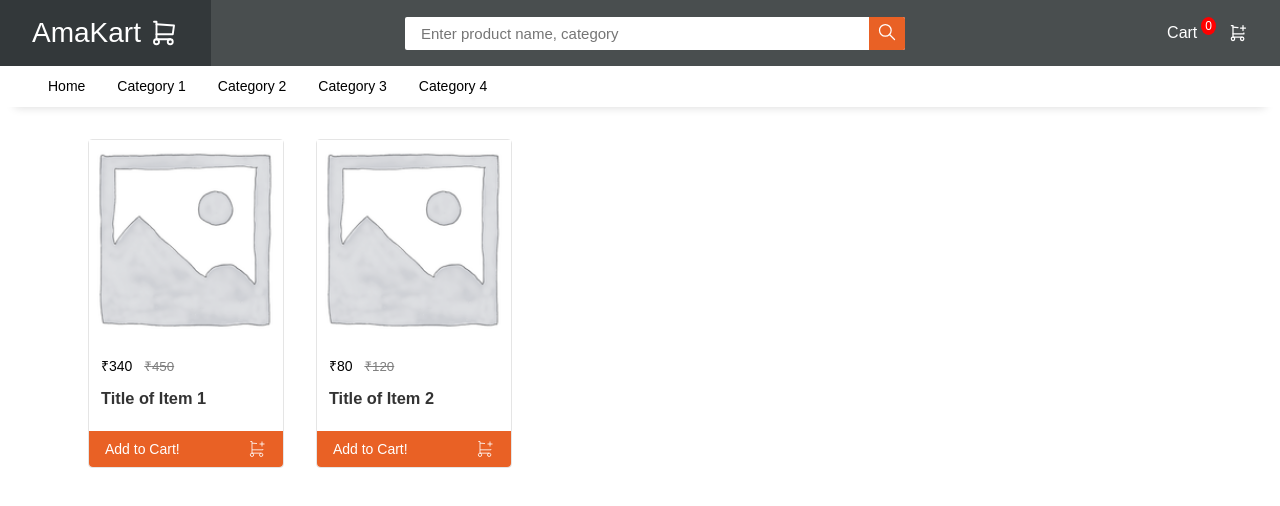
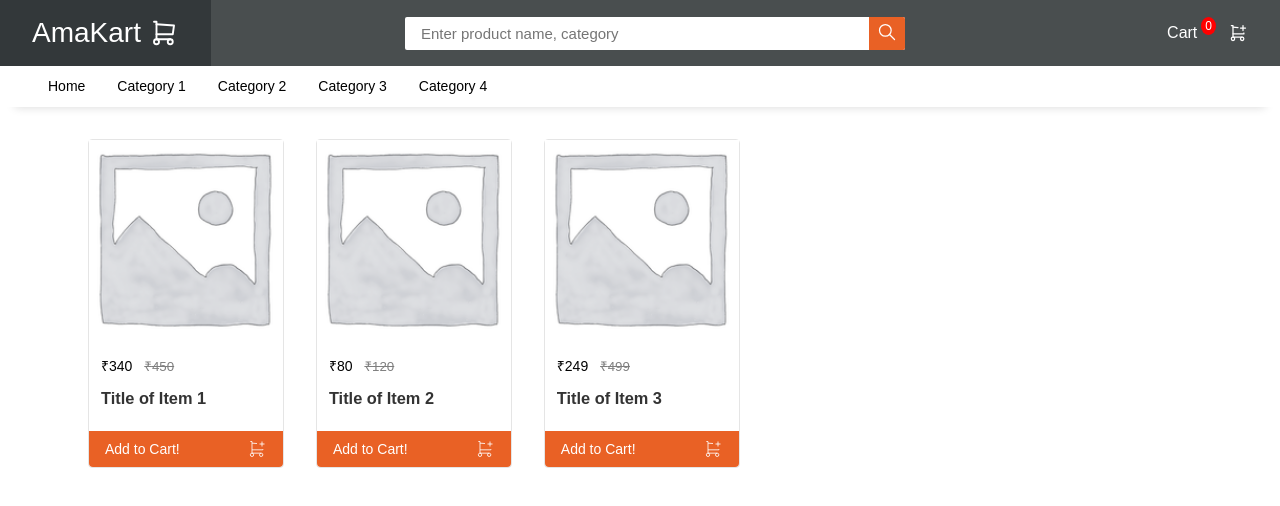
Before and after one commit to harshvaghanii/ecommercewebsite, a React (Create React App) app: page / in a window 1280 px wide. Shown: the top 506 px of the page. Built offline with nearby package versions, Linux system fonts and the light colour scheme; a web font is replaced by a local one.

Commit message:
Conditional rendering

```diff
--- a/src/components/Products/Products.js
+++ b/src/components/Products/Products.js
@@ -1,6 +1,7 @@
+import { useState } from "react";
 import ListItems from "./ListItems/ListItems";
 const Products = () => {
-    const data = [
+    const [items, setItem] = useState([
         {
             id: 0,
             title: "Title of Item 1",
@@ -15,12 +16,21 @@ const Products = () => {
             discountedPrice: 80,
             thumbnail: "placeholder.png",
         },
-    ];
+        {
+            id: 2,
+            title: "Title of Item 3",
+            originalPrice: 499,
+            discountedPrice: 249,
+            thumbnail: "placeholder.png",
+        },
+    ]);
+
     return (
         <div className={"product-list"}>
             <div className={"product-list--wrapper"}>
-                <ListItems data={data[0]} />
-                <ListItems data={data[1]} />
+                {items.map((props) => {
+                    return <ListItems key={`${props.id}`} data={props} />;
+                })}
             </div>
         </div>
     );
```
